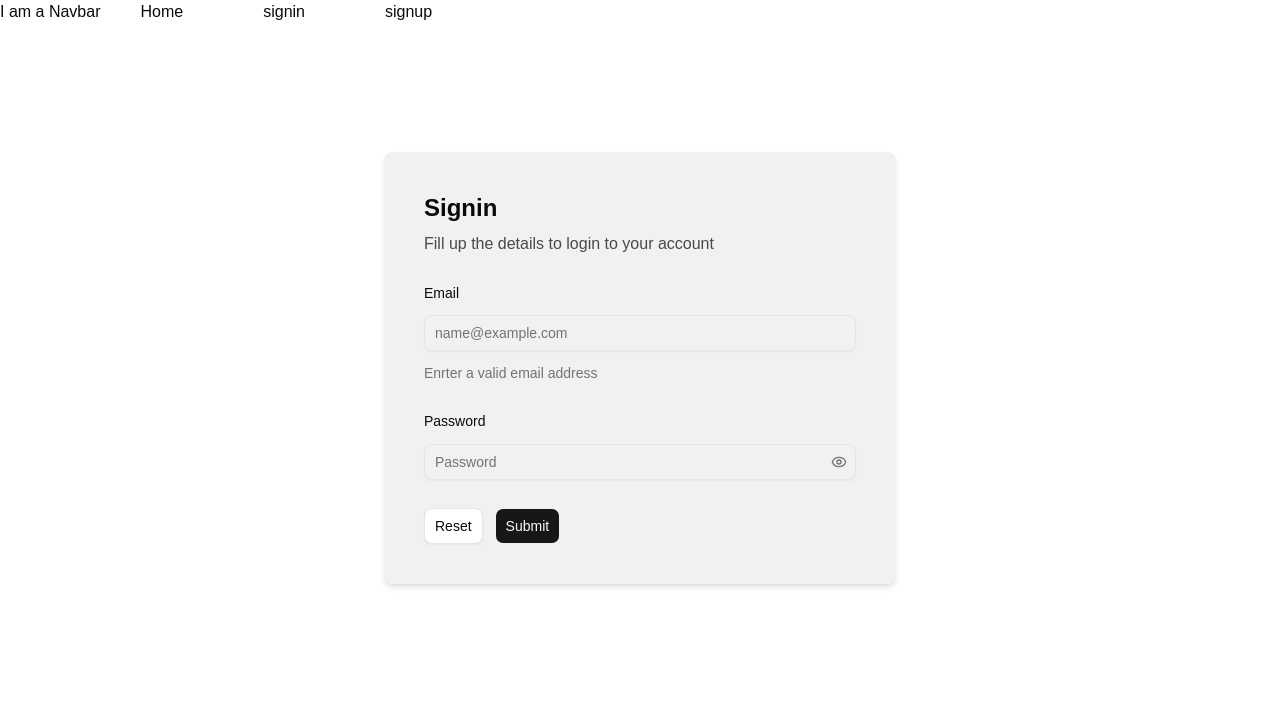
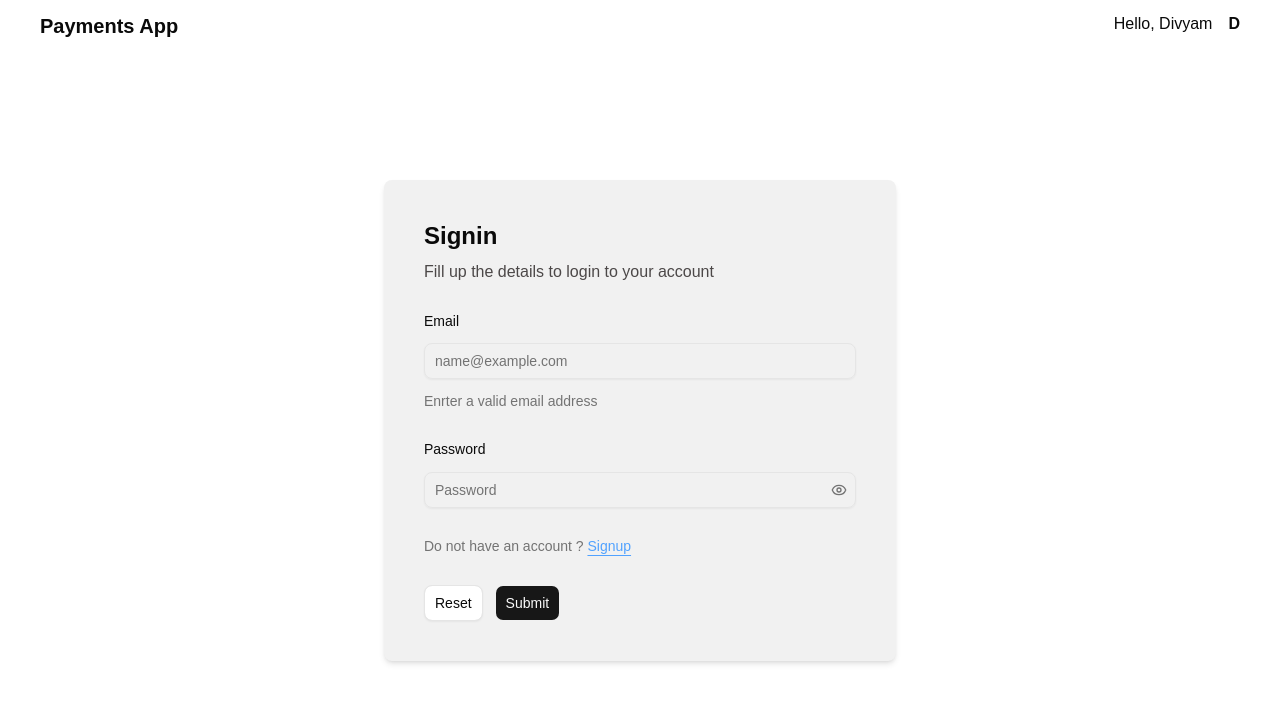
Before and after one commit to bobby0015/paytm, a React (Vite) app in the folder frontend/: page /signin in a window 1280 px wide. Shown: the top 702 px of the page. Built offline with nearby package versions, Linux system fonts and the light colour scheme.

Commit message:
Created the navbar of our app

```diff
--- a/frontend/src/components/Navbar.jsx
+++ b/frontend/src/components/Navbar.jsx
@@ -2,11 +2,12 @@ import { Link } from "react-router-dom"
 
 const Navbar = () => {
     return (
-        <div>
-            I am a Navbar
-            <Link className="mx-10" to='/'>Home</Link>
-            <Link className="mx-10" to='/signin'>signin</Link>
-            <Link className="mx-10" to='/signup'>signup</Link>
+        <div className="flex justify-between py-3 px-10">
+            <h1 className="text-xl font-semibold">Payments App</h1>
+            <div className="flex">
+                <h1>Hello, Divyam</h1>
+                <Link className="ml-4 font-bold">D</Link>
+            </div>
         </div>
     )
 }
--- a/frontend/src/pages/Signin.jsx
+++ b/frontend/src/pages/Signin.jsx
@@ -15,6 +15,7 @@ import {
 } from "@/components/ui/input-group"
 import { Eye, EyeOff } from "lucide-react"
 import { useState } from "react"
+import { Link } from "react-router-dom"
 
 const Signin = () => {
 
@@ -47,6 +48,9 @@ const Signin = () => {
             </InputGroupAddon>
           </InputGroup>
         </Field>
+        <Field>
+          <FieldDescription>Do not have an account ? <Link to='/signup' className="text-blue-400">Signup</Link></FieldDescription>
+        </Field>
         <Field orientation="horizontal">
           <Button type="reset" variant="outline">
             Reset
```
